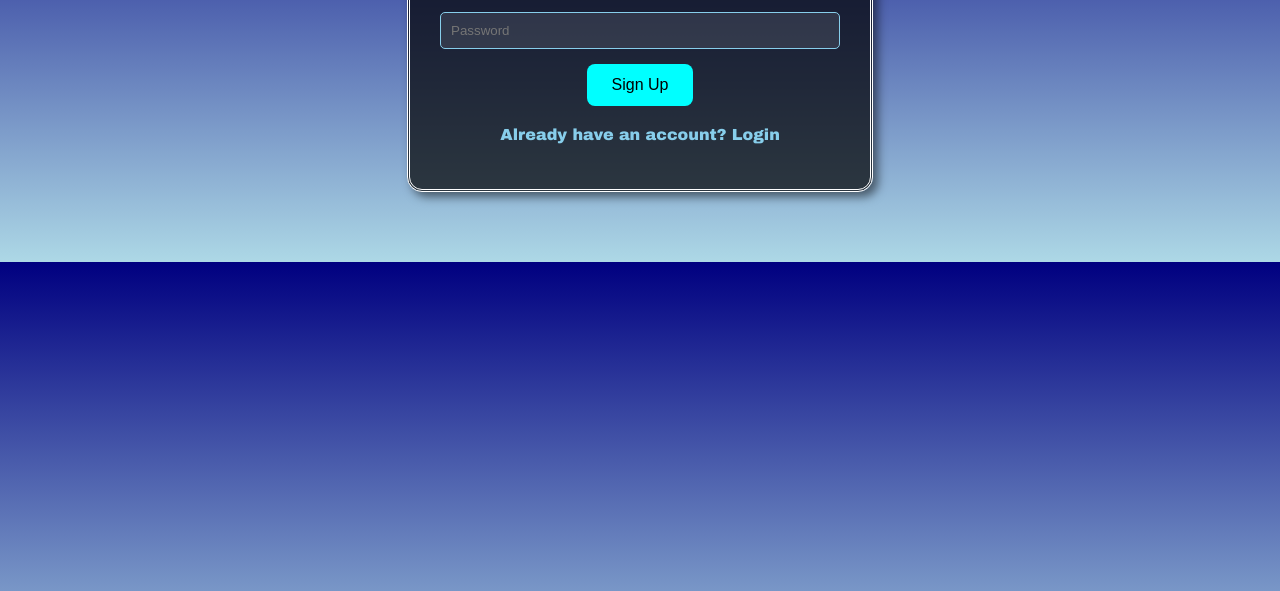
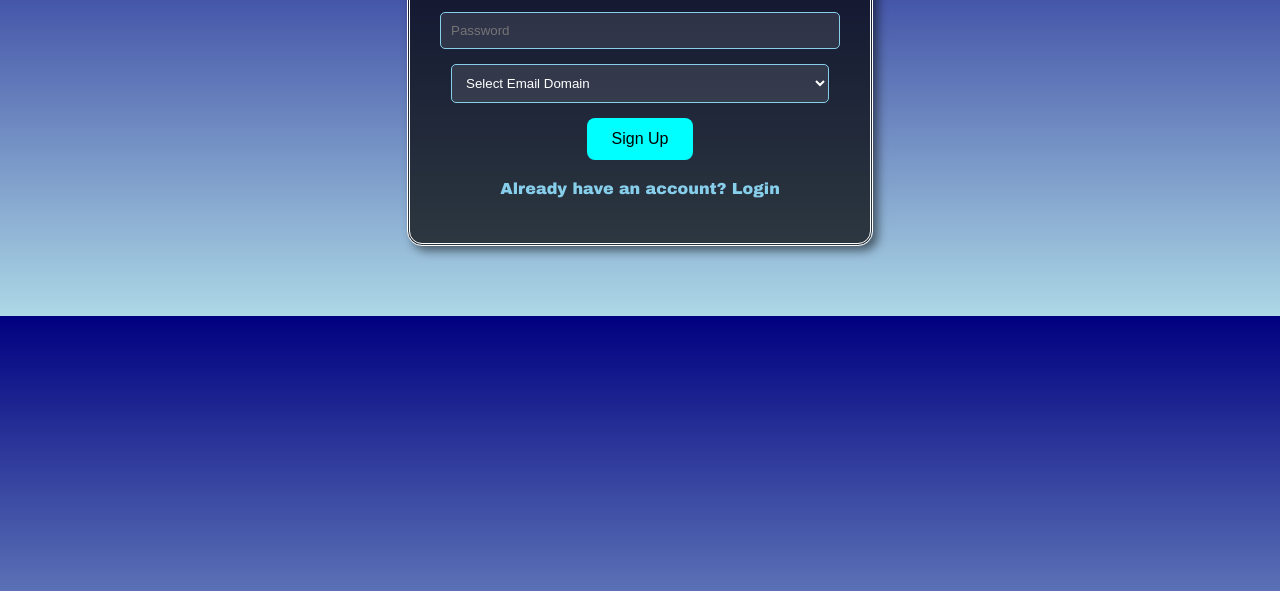
Before and after one commit to Penguin-Online/Penguin-Online-Web, a plain HTML site: page signup.html in a window 1280 px wide. Shown: the part 209-800 px from the top of the page. Drawn offline with Linux system fonts and the light colour scheme.

Commit message:
Update signup.html

```diff
--- a/signup.html
+++ b/signup.html
@@ -34,7 +34,8 @@
         }
 
         input[type="text"],
-        input[type="password"] {
+        input[type="password"],
+        select {
             width: calc(100% - 22px);
             padding: 10px;
             margin-bottom: 15px;
@@ -73,6 +74,11 @@
         <h2>Sign Up</h2>
         <input type="text" id="signupUsername" placeholder="Username" required>
         <input type="password" id="signupPassword" placeholder="Password" required>
+        <select id="emailDomain" required>
+            <option value="">Select Email Domain</option>
+            <option value="@icefloe.po">@icefloe.po</option>
+            <option value="@fishmail.po">@fishmail.po</option>
+        </select>
         <button onclick="signup()">Sign Up</button>
         <p class="login-link" onclick="redirectToLogin()">Already have an account? Login</p>
     </div>
@@ -81,17 +87,18 @@
         function signup() {
             const username = document.getElementById('signupUsername').value;
             const password = document.getElementById('signupPassword').value;
+            const emailDomain = document.getElementById('emailDomain').value;
 
             // In a real application, you would send this data to a server for storage.
             // For now, let's just log it to the console.
-            console.log('Signup:', username, password);
+            console.log('Signup:', username, password, emailDomain);
 
             // Example: Redirect to main page after successful signup
-          // window.location.href = "index.html";
+            // window.location.href = "index.html";
         }
 
         function redirectToLogin() {
-            window.location.href = "login.html"; // Redirect to the login page
+            window.location.href = "login.html";
         }
     </script>
 </body>
```
